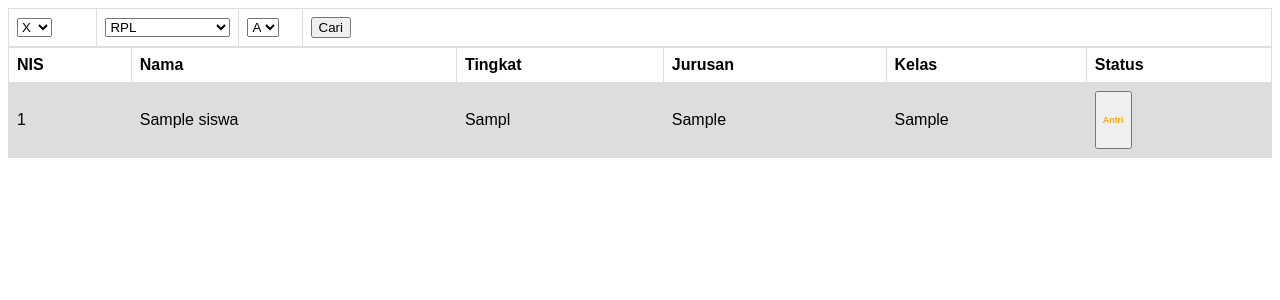
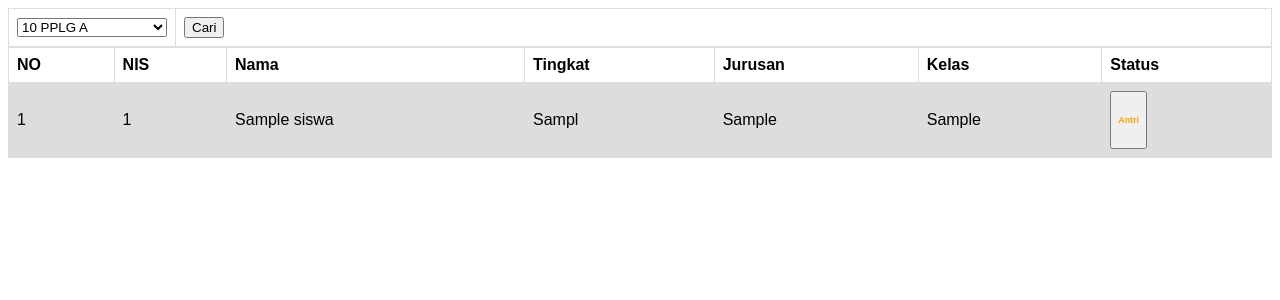
Before and after one commit to msa209hua/pemilos, a PHP site: page /pemilos/admin.php in a window 1280 px wide. Shown: the top 300 px of the page. Run offline with PHP 8.4, Linux system fonts and the light colour scheme; tables that the repository leaves empty hold one stand-in row (values such as "Sample post").

Commit message:
ADMIN BARU

```diff
--- a/admin.php
+++ b/admin.php
@@ -36,26 +36,38 @@ h6 {color:orange;}
           <td width="7%">
           <form action="admin.php" method="POST">
             <select name="tingkat">
-              <option value="X">X</option>
-              <option value="XI">XI</option>
-            </select>
-          </td>
-          <td width="10%">
-            <select name="jurusan">
-              <option value="RPL">RPL</option>
-              <option value="KIMIA INDUSTRI">KIMIA INDUSTRI</option>
-              <option value="DKV">DKV</option>
-              <option value="MEKATRONIKA">MEKATRONIKA</option>
-              <option value="ANIMASI">ANIMASI</option>
-              <option value="TEKNIK MESIN">TEKNIK MESIN</option>
-            </select>
-          </td>
-          <td width="5%">
-            <select name="kelas">
-              <option value="A">A</option>
-              <option value="B">B</option>
-              <option value="C">C</option>
-              <option value="D">D</option>
+              <option value="10 PPLG A">10 PPLG A</option>
+              <option value="10 PPLG B">10 PPLG B</option>
+              <option value="10 KIMIA A">10 KIMIA A</option>
+              <option value="10 KIMIA B">10 KIMIA B</option>
+              <option value="10 KIMIA C">10 KIMIA C</option>
+              <option value="10 ANIMASI A">10 ANIMASI A</option>
+              <option value="10 ANIMASI B">10 ANIMASI B</option>
+              <option value="10 DKV A">10 DKV A</option>
+              <option value="10 DKV B">10 DKV B</option>
+              <option value="10 DKV C">10 DKV C</option>
+              <option value="10 MEKATRONIKA A">10 MEKATRONIKA A</option>
+              <option value="10 MEKATRONIKA B">10 MEKATRONIKA B</option>
+              <option value="10 MEKATRONIKA C">10 MEKATRONIKA C</option>
+              <option value="10 MEKATRONIKA D">10 MEKATRONIKA D</option>
+              <option value="10 PERMESINAN A">10 PERMESINAN A</option>
+              <option value="10 PERMESINAN B">10 PERMESINAN B</option>
+              <option value="11 PPLG A">11 PPLG A</option>
+              <option value="11 PPLG B">11 PPLG B</option>
+              <option value="11 KIMIA A">11 KIMIA A</option>
+              <option value="11 KIMIA B">11 KIMIA B</option>
+              <option value="11 KIMIA C">11 KIMIA C</option>
+              <option value="11 ANIMASI A">11 ANIMASI A</option>
+              <option value="11 ANIMASI B">11 ANIMASI B</option>
+              <option value="11 DKV A">11 DKV A</option>
+              <option value="11 DKV B">11 DKV B</option>
+              <option value="11 DKV C">11 DKV C</option>
+              <option value="11 MEKATRONIKA A">11 MEKATRONIKA A</option>
+              <option value="11 MEKATRONIKA B">11 MEKATRONIKA B</option>
+              <option value="11 MEKATRONIKA C">11 MEKATRONIKA C</option>
+              <option value="11 MEKATRONIKA D">11 MEKATRONIKA D</option>
+              <option value="11 PERMESINAN A">11 PERMESINAN A</option>
+              <option value="11 PERMESINAN B">11 PERMESINAN B</option>
             </select>
             </td>
             <td>
@@ -66,6 +78,7 @@ h6 {color:orange;}
     </table>
     <table border="1px" collspacing="0" collpadding="15px" width="70%">
         <tr>
+          <th>NO</th>
             <th>NIS</th>
             <th>Nama</th>
             <th>Tingkat</th>
@@ -75,6 +88,7 @@ h6 {color:orange;}
         </tr>
         <?php foreach ($sql as $row) : ?>
         <tr align="center">
+          <td>1</td>
                     <td><?= $row["NIS"];?></td>
                     <td><?= $row["nama"];?></td>
                     <td><?= $row["tingkat"];?></td>
```
